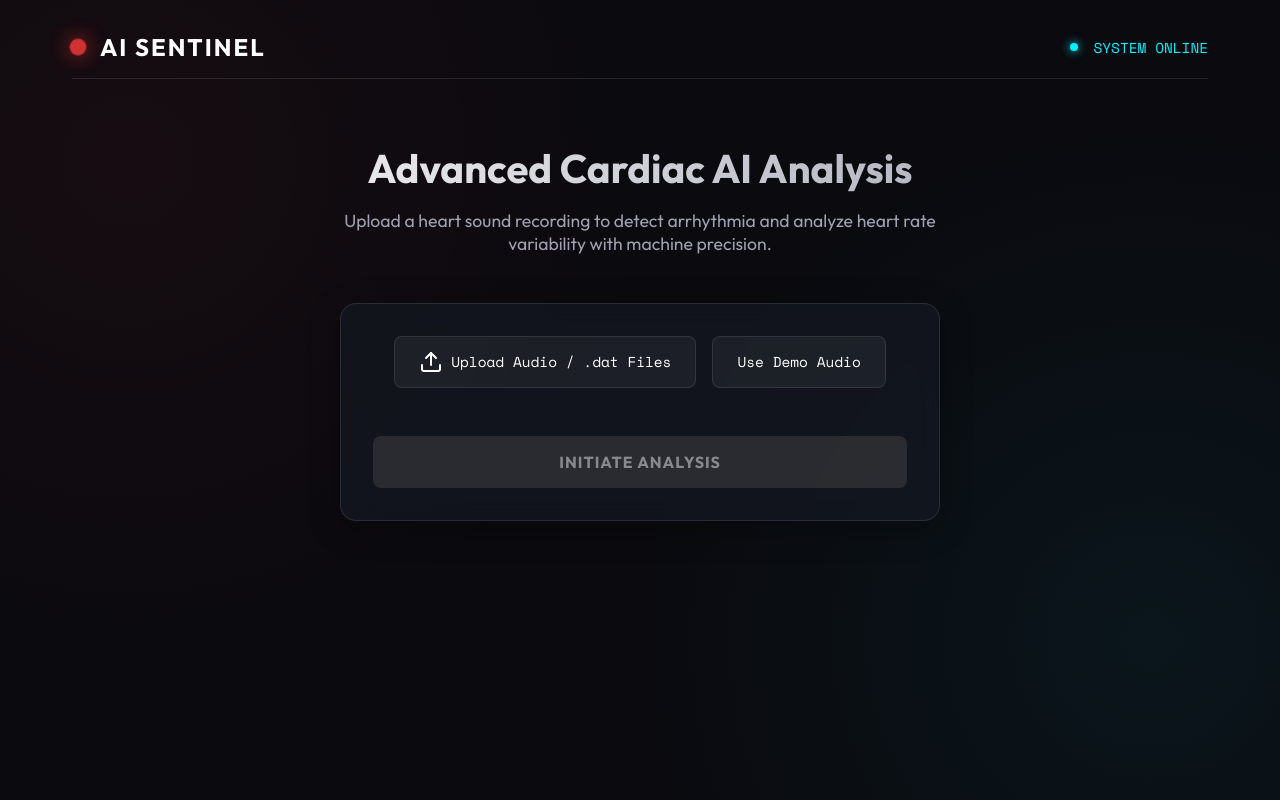
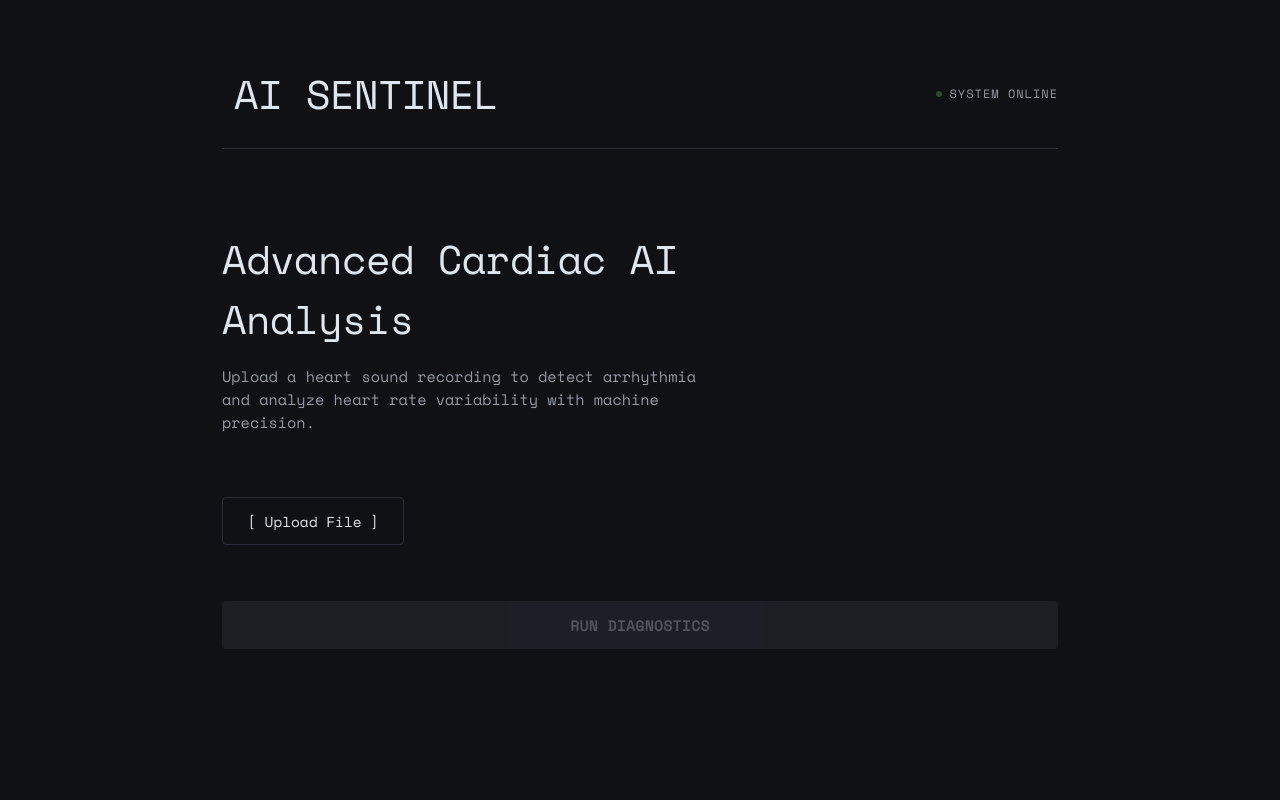
Before and after one commit to Vishwajitsinh/Heartbeat_analyzer, a Flask app: page / in a window 1280 px wide. Run offline with Flask 3, Linux system fonts and the light colour scheme.

Commit message:
UI Refinement: Minimalist Mono Theme + New Diagnostics (SNR, RMSSD)

```diff
--- a/app.py
+++ b/app.py
@@ -107,28 +107,13 @@ def analyze_heartbeat(file_path):
 
     # Expected distance between beats (in frames)
     if avg_bpm > 0:
-        expected_dist = peak_lag
-        # We allow some tolerance (e.g. +/- 30% for arrhythmia)
-        min_dist = int(expected_dist * 0.6)
-    else:
-        min_dist = int(0.3 * sr / 512)
-
-    # Find peaks with this smarter distance constraint
-    smoothed_env = np.convolve(onset_env, np.ones(5)/5, mode='same') # Slight smooth
-    peaks, _ = signal.find_peaks(smoothed_env, height=np.mean(smoothed_env), distance=min_dist)
-
-    peak_times = librosa.frames_to_time(peaks, sr=sr)
-    rr_intervals = np.diff(peak_times) * 1000 # ms
-
-    if len(rr_intervals) > 2:
-        hrv_sdnn = np.std(rr_intervals)
-        # If autocorrelation gave us a solid BPM, use it.
-        # Otherwise fall back to peak average if sensible.
-        if avg_bpm == 0:
-            avg_bpm = 60000 / np.mean(rr_intervals)
-    else:
         hrv_sdnn = 0
         if avg_bpm == 0: avg_bpm = 0
+
+    # Initialize defaults
+    diagnosis = "Unknown"
+    description = "Analysis could not be completed."
+    status = "neutral"
 
     # --- MACHINE LEARNING DIAGNOSIS ---
     try:
@@ -185,6 +170,10 @@ def analyze_heartbeat(file_path):
                 contrast = librosa.feature.spectral_contrast(y=y_chunk, sr=sr)
                 contrast_mean = np.mean(contrast.T, axis=0)
 
+                bandwidth = librosa.feature.spectral_bandwidth(y=y_chunk, sr=sr)
+                bandwidth_mean = np.mean(bandwidth)
+                bandwidth_std = np.std(bandwidth)
+
                 # 3. Time/Rhythm
                 zcr = librosa.feature.zero_crossing_rate(y_chunk)
                 zcr_mean = np.mean(zcr)
@@ -193,6 +182,11 @@ def analyze_heartbeat(file_path):
                 rms = librosa.feature.rms(y=y_chunk)
                 rms_mean = np.mean(rms)
                 rms_std = np.std(rms)
+
+                 # 4. Chroma (Pitch)
+                chroma = librosa.feature.chroma_stft(y=y_chunk, sr=sr)
+                chroma_mean = np.mean(chroma.T, axis=0)
+                chroma_std = np.std(chroma.T, axis=0)
 
                 # Tempo (try/catch for short chunks)
                 try:
@@ -209,7 +203,9 @@ def analyze_heartbeat(file_path):
                     rolloff_mean, rolloff_std,
                     zcr_mean, zcr_std,
                     contrast_mean,
+                    bandwidth_mean, bandwidth_std,
                     rms_mean, rms_std,
+                    chroma_mean, chroma_std,
                     tempo_c
                 ])
 
@@ -272,12 +268,16 @@ def analyze_heartbeat(file_path):
                 diagnosis = "Irregular Rhythm / Signal Noise"
                 description = "High variability detected (fallback mode)."
                 status = "warning"
+            else:
+                diagnosis = "Analysis Complete (No Model)"
+                description = "Basic signal analysis only."
+                status = "neutral"
 
     except Exception as ml_err:
         print(f"ML Error: {ml_err}")
-        # Keep default safe fallback
-        if avg_bpm > 100 or avg_bpm < 50:
-            status = "warning"
+        diagnosis = "Algorithm Error"
+        description = f"Detailed analysis failed: {str(ml_err)}"
+        status = "warning"
 
     # Normalize waveform
     target_points = 200
@@ -287,6 +287,9 @@ def analyze_heartbeat(file_path):
     return {
         "bpm": round(float(avg_bpm), 1),
         "hrv_sdnn": round(float(hrv_sdnn), 1),
+        "hrv_rmssd": round(float(hrv_rmssd), 1),
+        "pnn50": round(float(hrv_pnn50), 1),
+        "snr": round(float(snr_score), 1),
         "diagnosis": diagnosis,
         "description": description,
         "status": status,
--- a/static/main.js
+++ b/static/main.js
@@ -3,7 +3,6 @@ document.addEventListener('DOMContentLoaded', () => {
     const analyzeBtn = document.getElementById('analyze-btn');
     const fileNameDisplay = document.getElementById('file-name');
     const resultsSection = document.getElementById('results-section');
-    const demoBtn = document.getElementById('demo-btn');
 
     let chartInstance = null;
     let selectedFiles = null;
@@ -19,11 +18,6 @@ document.addEventListener('DOMContentLoaded', () => {
             }
             analyzeBtn.disabled = false;
         }
-    });
-
-    demoBtn.addEventListener('click', () => {
-        // Mock demo data for visual confirmation
-        simulateDemoAnalysis();
     });
 
     analyzeBtn.addEventListener('click', async () => {
@@ -98,6 +92,12 @@ document.addEventListener('DOMContentLoaded', () => {
         animateValue("bpm-value", 0, data.bpm, 1000);
         animateValue("hrv-value", 0, data.hrv_sdnn, 1000);
 
+        // New Metrics
+        const rmssdVal = document.getElementById('rmssd-value');
+        const snrVal = document.getElementById('snr-value');
+        if (rmssdVal) rmssdVal.textContent = data.hrv_rmssd;
+        if (snrVal) snrVal.textContent = data.snr + ' dB';
+
         // Update Diagnosis
         const diagTitle = document.getElementById('diagnosis-title');
         const diagDesc = document.getElementById('diagnosis-desc');
@@ -107,8 +107,10 @@ document.addEventListener('DOMContentLoaded', () => {
         diagDesc.textContent = data.description;
 
         // Reset classes
-        statusIcon.className = 'status-icon';
-        statusIcon.classList.add(`status-${data.status}`);
+        statusIcon.className = 'status-dot';
+        if (data.status === 'danger') statusIcon.classList.add('status-danger');
+        else if (data.status === 'warning') statusIcon.classList.add('status-warning');
+        else statusIcon.classList.add('status-healthy');
 
         // Render Waveform
         renderChart(data.waveform);
@@ -119,31 +121,26 @@ document.addEventListener('DOMContentLoaded', () => {
 
         if (chartInstance) {
             chartInstance.destroy();
-            chartInstance = null; // Explicitly nullify
+            chartInstance = null;
         }
 
         // Reset context state safely
         ctx.setTransform(1, 0, 0, 1, 0, 0);
         ctx.clearRect(0, 0, ctx.canvas.width, ctx.canvas.height);
 
-        // Create gradient
-        const gradient = ctx.createLinearGradient(0, 0, 0, 400);
-        gradient.addColorStop(0, 'rgba(0, 242, 255, 0.5)');
-        gradient.addColorStop(1, 'rgba(0, 242, 255, 0)');
-
         chartInstance = new Chart(ctx, {
             type: 'line',
             data: {
                 labels: Array.from({ length: waveform.length }, (_, i) => i),
                 datasets: [{
-                    label: 'Amplitude',
+                    label: 'Signal',
                     data: waveform,
-                    borderColor: '#00f2ff',
-                    backgroundColor: gradient,
+                    borderColor: '#ffffff',
+                    backgroundColor: 'rgba(255, 255, 255, 0.05)',
                     borderWidth: 1.5,
                     pointRadius: 0,
-                    fill: true,
-                    tension: 0.4
+                    fill: false, /* Minimal line only */
+                    tension: 0.2
                 }]
             },
             options: {
@@ -170,6 +167,7 @@ document.addEventListener('DOMContentLoaded', () => {
 
     function animateValue(id, start, end, duration) {
         const obj = document.getElementById(id);
+        if (!obj) return;
         let startTimestamp = null;
         const step = (timestamp) => {
             if (!startTimestamp) startTimestamp = timestamp;
@@ -183,23 +181,4 @@ document.addEventListener('DOMContentLoaded', () => {
         };
         window.requestAnimationFrame(step);
     }
-
-    function simulateDemoAnalysis() {
-        setLoading(true);
-        resultsSection.classList.add('hidden');
-
-        setTimeout(() => {
-            const mockData = {
-                bpm: 72,
-                hrv_sdnn: 45.2,
-                diagnosis: "Normal Sinus Rhythm",
-                description: "This is a demo result. Regular heartbeat pattern detected with optimal variability.",
-                status: "healthy",
-                waveform: Array.from({ length: 100 }, () => Math.random() * 0.5 - 0.25)
-            };
-            displayResults(mockData);
-            setLoading(false);
-            fileNameDisplay.textContent = "Demo Mode Active";
-        }, 1500);
-    }
 });
--- a/static/style.css
+++ b/static/style.css
@@ -1,14 +1,23 @@
 :root {
-    --bg-dark: #0a0a0f;
-    --glass-bg: rgba(20, 25, 35, 0.7);
-    --glass-border: rgba(255, 255, 255, 0.1);
-    --primary-red: #ff3b3b;
-    --primary-glow: rgba(255, 59, 59, 0.4);
-    --accent-cyan: #00f2ff;
-    --text-main: #ffffff;
-    --text-muted: #a0a0b0;
-    --font-heading: 'Outfit', sans-serif;
-    --font-mono: 'Space Mono', monospace;
+    --bg-dark: #0f1115;
+    --panel-bg: #161920;
+    --border-color: #2a2d35;
+
+    --text-primary: #e0e6ed;
+    --text-secondary: #949aa3;
+
+    --accent: #ffffff;
+    --accent-dim: rgba(255, 255, 255, 0.1);
+
+    --danger: #cf5555;
+    --success: #4caf50;
+    --warning: #eab308;
+
+    --font-mono: 'Space Mono', 'Roboto Mono', monospace;
+    --font-heading: 'Space Mono', monospace;
+
+    --radius-sm: 4px;
+    --radius-md: 8px;
 }
 
 * {
@@ -19,136 +28,114 @@
 
 body {
     background-color: var(--bg-dark);
-    font-family: var(--font-heading);
-    color: var(--text-main);
-    background-image:
-        radial-gradient(circle at 10% 20%, rgba(255, 59, 59, 0.05) 0%, transparent 40%),
-        radial-gradient(circle at 90% 80%, rgba(0, 242, 255, 0.05) 0%, transparent 40%);
+    font-family: var(--font-mono);
+    color: var(--text-primary);
+    line-height: 1.5;
     min-height: 100vh;
+    display: flex;
+    flex-direction: column;
 }
 
 .app-container {
-    max-width: 1200px;
+    max-width: 900px;
     margin: 0 auto;
-    padding: 2rem;
+    padding: 4rem 2rem;
+    width: 100%;
 }
 
-/* Navbar */
+/* Typography Overrides */
+h1,
+h2,
+h3 {
+    font-weight: 400;
+    letter-spacing: -0.5px;
+    color: var(--text-primary);
+    font-family: var(--font-heading);
+}
+
+/* Header */
 .navbar {
     display: flex;
     justify-content: space-between;
     align-items: center;
-    margin-bottom: 4rem;
-    padding-bottom: 1rem;
-    border-bottom: 1px solid var(--glass-border);
+    margin-bottom: 5rem;
+    padding-bottom: 1.5rem;
+    border-bottom: 1px solid var(--border-color);
 }
 
 .logo {
     display: flex;
     align-items: center;
-    gap: 1rem;
+    gap: 0.75rem;
+    font-size: 1.25rem;
+    text-transform: uppercase;
+    letter-spacing: 1px;
 }
 
-.pulse-icon {
-    width: 12px;
-    height: 12px;
-    background-color: var(--primary-red);
-    border-radius: 50%;
-    box-shadow: 0 0 15px var(--primary-red);
-    animation: heartbeat 1.5s infinite;
+.status-indicator {
+    font-size: 0.75rem;
+    color: var(--text-secondary);
+    text-transform: uppercase;
+    letter-spacing: 1px;
+    display: flex;
+    align-items: center;
+    gap: 0.5rem;
 }
 
-@keyframes heartbeat {
-    0% {
-        transform: scale(1);
+.status-indicator::before {
+    content: '';
+    width: 6px;
+    height: 6px;
+    background-color: var(--success);
+    border-radius: 50%;
+    animation: blink 2s infinite;
+}
+
+@keyframes blink {
+
+    0%,
+    100% {
         opacity: 1;
     }
 
     50% {
-        transform: scale(1.4);
-        opacity: 0.8;
+        opacity: 0.3;
     }
-
-    100% {
-        transform: scale(1);
-        opacity: 1;
-    }
-}
-
-.navbar h1 {
-    font-size: 1.5rem;
-    letter-spacing: 2px;
-    font-weight: 700;
-}
-
-.status-indicator {
-    font-family: var(--font-mono);
-    color: var(--accent-cyan);
-    font-size: 0.9rem;
-    position: relative;
-    padding-left: 1.5rem;
-}
-
-.status-indicator::before {
-    content: '';
-    position: absolute;
-    left: 0;
-    top: 50%;
-    transform: translateY(-50%);
-    width: 8px;
-    height: 8px;
-    background-color: var(--accent-cyan);
-    border-radius: 50%;
-    box-shadow: 0 0 10px var(--accent-cyan);
 }
 
 /* Hero */
 .hero-section {
-    text-align: center;
-    margin-bottom: 3rem;
+    margin-bottom: 4rem;
 }
 
 .hero-section h2 {
     font-size: 2.5rem;
     margin-bottom: 1rem;
-    background: linear-gradient(90deg, #fff, #a0a0b0);
-    -webkit-background-clip: text;
-    background-clip: text;
-    -webkit-text-fill-color: transparent;
+    max-width: 600px;
 }
 
 .hero-section p {
-    color: var(--text-muted);
-    font-size: 1.1rem;
-    max-width: 600px;
-    margin: 0 auto;
+    color: var(--text-secondary);
+    font-size: 0.95rem;
+    max-width: 480px;
 }
 
-/* Glass Components */
-.glass-panel {
-    background: var(--glass-bg);
-    backdrop-filter: blur(12px);
-    border: 1px solid var(--glass-border);
-    border-radius: 16px;
-    padding: 2rem;
-    box-shadow: 0 8px 32px 0 rgba(0, 0, 0, 0.3);
-}
-
-/* Control Panel */
+/* Controls */
 .control-panel {
     display: flex;
     flex-direction: column;
-    align-items: center;
     gap: 1.5rem;
-    max-width: 600px;
-    margin: 0 auto 3rem;
+    margin-bottom: 4rem;
 }
 
 .input-group {
     display: flex;
     gap: 1rem;
+    flex-wrap: wrap;
+    align-items: center;
 }
 
+/* Hide default file input */
 input[type="file"] {
     display: none;
 }
@@ -157,70 +144,140 @@ input[type="file"] {
 .secondary-btn {
     display: flex;
     align-items: center;
-    gap: 0.5rem;
-    padding: 0.8rem 1.5rem;
-    border: 1px solid var(--glass-border);
-    border-radius: 8px;
-    cursor: pointer;
-    background: rgba(255, 255, 255, 0.05);
-    color: var(--text-main);
-    transition: all 0.3s ease;
+    justify-content: center;
+    gap: 0.75rem;
+    padding: 0 1.5rem;
+    height: 48px;
+    border: 1px solid var(--border-color);
+    border-radius: var(--radius-sm);
+    background: transparent;
+    color: var(--text-primary);
     font-family: var(--font-mono);
     font-size: 0.9rem;
+    font-weight: 400;
+    cursor: pointer;
+    transition: all 0.2s ease;
 }
 
 .custom-file-upload:hover,
 .secondary-btn:hover {
-    background: rgba(255, 255, 255, 0.1);
-    border-color: var(--text-main);
+    border-color: var(--accent);
+    color: var(--accent);
+    background: var(--accent-dim);
+    box-shadow: 0 0 15px rgba(255, 255, 255, 0.05);
+    transform: translateY(-1px);
 }
 
+/* Primary Action Button */
 .primary-btn {
+    height: 48px;
+    padding: 0 2rem;
+    background: var(--accent);
+    color: var(--bg-dark);
+    border: none;
+    border-radius: var(--radius-sm);
+    font-family: var(--font-mono);
+    font-weight: 700;
+    font-size: 0.9rem;
+    letter-spacing: 0.5px;
+    cursor: pointer;
+    transition: all 0.2s;
     width: 100%;
-    padding: 1rem;
-    background: linear-gradient(135deg, var(--primary-red), #d62222);
-    border: none;
-    border-radius: 8px;
-    color: white;
-    font-family: var(--font-heading);
-    font-weight: 700;
-    font-size: 1rem;
-    letter-spacing: 1px;
-    cursor: pointer;
-    transition: all 0.3s ease;
-    position: relative;
-    overflow: hidden;
+    margin-top: 2rem;
 }
 
 .primary-btn:disabled {
+    background: var(--border-color);
+    color: var(--text-secondary);
     opacity: 0.5;
     cursor: not-allowed;
-    background: #444;
 }
 
 .primary-btn:not(:disabled):hover {
-    box-shadow: 0 0 20px var(--primary-glow);
-    transform: translateY(-2px);
+    background: #ffffff;
+    box-shadow: 0 0 20px rgba(255, 255, 255, 0.2);
+    transform: translateY(-1px);
+}
+
+.file-name {
+    font-size: 0.8rem;
+    color: var(--text-secondary);
+    min-height: 1.2rem;
+    letter-spacing: 1px;
+    margin-bottom: 1.5rem;
+}
+
+.diagnosis-content {
+    display: flex;
+    align-items: flex-start;
+    gap: 1.5rem;
+}
+
+.status-dot {
+    width: 12px;
+    height: 12px;
+    border-radius: 50%;
+    margin-top: 0.5rem;
+    flex-shrink: 0;
+}
+
+.status-danger {
+    background-color: var(--danger);
+    box-shadow: 0 0 10px rgba(207, 85, 85, 0.2);
+}
+
+.status-warning {
+    background-color: var(--warning);
+    box-shadow: 0 0 10px rgba(234, 179, 8, 0.2);
+}
+
+.status-healthy {
+    background-color: var(--success);
+    box-shadow: 0 0 10px rgba(76, 175, 80, 0.2);
+}
+
+#diagnosis-title {
+    font-size: 1.5rem;
+    margin-bottom: 0.5rem;
+}
+
+#diagnosis-desc {
+    color: var(--text-secondary);
+    font-size: 0.9rem;
+    max-width: 600px;
+}
+
+.stat-value {
+    font-size: 2.5rem;
+    font-weight: 300;
+    margin-bottom: 0.25rem;
+}
+
+.stat-label {
+    font-size: 0.8rem;
+    color: var(--text-secondary);
+}
+
+.viz-card {
+    height: 300px;
+    display: flex;
+    flex-direction: column;
+}
+
+.viz-card canvas {
+    flex: 1;
+    width: 100%;
 }
 
 /* Loader */
 .loader-ring {
-    display: inline-block;
-    width: 20px;
-    height: 20px;
-    border: 2px solid rgba(255, 255, 255, 0.3);
+    width: 16px;
+    height: 16px;
+    border: 2px solid rgba(0, 0, 0, 0.1);
+    border-top-color: #000;
     border-radius: 50%;
-    border-top-color: #fff;
-    animation: spin 1s ease-in-out infinite;
-    position: absolute;
-    left: 50%;
-    top: 50%;
-    margin-left: -10px;
-    margin-top: -10px;
-}
-
-.hidden {
-    display: none !important;
+    animation: spin 0.8s linear infinite;
+    margin: 0 auto;
 }
 
 @keyframes spin {
--- a/templates/index.html
+++ b/templates/index.html
@@ -31,35 +31,29 @@
                     precision.</p>
             </section>
 
-            <section class="control-panel glass-panel">
+            <section class="control-panel">
                 <div class="input-group">
                     <label for="audio-upload" class="custom-file-upload">
-                        <svg xmlns="http://www.w3.org/2000/svg" width="24" height="24" viewBox="0 0 24 24" fill="none"
-                            stroke="currentColor" stroke-width="2" stroke-linecap="round" stroke-linejoin="round">
-                            <path d="M21 15v4a2 2 0 0 1-2 2H5a2 2 0 0 1-2-2v-4" />
-                            <polyline points="17 8 12 3 7 8" />
-                            <line x1="12" y1="3" x2="12" y2="15" />
-                        </svg>
-                        Upload Audio / .dat Files
+                        [ Upload File ]
                     </label>
                     <!-- Allow multiple files for .dat + .hea pairs -->
                     <input id="audio-upload" type="file" accept="audio/*, .dat, .hea" multiple />
 
-                    <button id="demo-btn" class="secondary-btn">Use Demo Audio</button>
+                    <div id="file-name" class="file-name"></div>
                 </div>
-                <div id="file-name" class="file-name"></div>
+
                 <button id="analyze-btn" class="primary-btn" disabled>
-                    <span class="btn-text">INITIATE ANALYSIS</span>
+                    <span class="btn-text">RUN DIAGNOSTICS</span>
                     <div class="loader-ring hidden"></div>
                 </button>
             </section>
 
             <section id="results-section" class="results-grid hidden">
                 <!-- Diagnosis Card -->
-                <div class="card diagnosis-card glass-panel">
-                    <h3>DIAGNOSTIC OUTPUT</h3>
+                <div class="card diagnosis-card">
+                    <h3>Diagnostic Output</h3>
                     <div class="diagnosis-content">
-                        <div id="status-icon" class="status-icon"></div>
+                        <div id="status-icon" class="status-dot"></div>
                         <div>
                             <h2 id="diagnosis-title">Analyzing...</h2>
                             <p id="diagnosis-desc">Processing waveform data...</p>
@@ -68,26 +62,36 @@
                 </div>
 
                 <!-- Audio Player -->
-                <div class="card glass-panel"
-                    style="grid-column: 1 / -1; display: flex; align-items: center; justify-content: center;">
-                    <audio id="audio-player" controls style="width: 100%; height: 40px; border-radius: 20px;"></audio>
+                <div class="card audio-card">
+                    <h3>Audio Input</h3>
+                    <audio id="audio-player" controls style="width: 100%; height: 32px; filter: grayscale(1);"></audio>
                 </div>
 
                 <!-- Stats Cards -->
-                <div class="card stat-card glass-panel">
-                    <h3>BPM</h3>
+                <div class="card stat-card">
+                    <h3>Heart Rate</h3>
                     <div class="stat-value" id="bpm-value">--</div>
-                    <div class="stat-label">Beats Per Minute</div>
+                    <div class="stat-label">BPM</div>
                 </div>
-                <div class="card stat-card glass-panel">
-                    <h3>HRV (SDNN)</h3>
+                <div class="card stat-card">
+                    <h3>Variability</h3>
                     <div class="stat-value" id="hrv-value">--</div>
-                    <div class="stat-label">Variability (ms)</div>
+                    <div class="stat-label">SDNN (ms)</div>
+                </div>
+                <div class="card stat-card">
+                    <h3>Recovery</h3>
+                    <div class="stat-value" id="rmssd-value">--</div>
+                    <div class="stat-label">RMSSD (ms)</div>
+                </div>
+                <div class="card stat-card">
+                    <h3>Signal Quality</h3>
+                    <div class="stat-value" id="snr-value">--</div>
+                    <div class="stat-label">dB (SNR)</div>
                 </div>
 
                 <!-- Visualization -->
-                <div class="card viz-card glass-panel">
-                    <h3>WAVEFORM SIGNATURE</h3>
+                <div class="card viz-card">
+                    <h3>Waveform Visualizer</h3>
                     <canvas id="waveformChart"></canvas>
                 </div>
             </section>
```
Also changed, not shown: other parts of static/style.css (+13 -86 lines), download_more_data.py (+87 -34 lines), train_model.py (+36 -14 lines), 2 other files.
